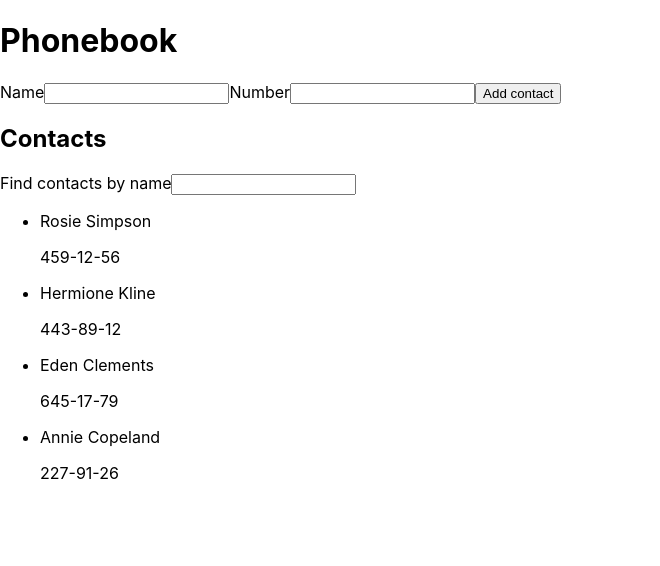
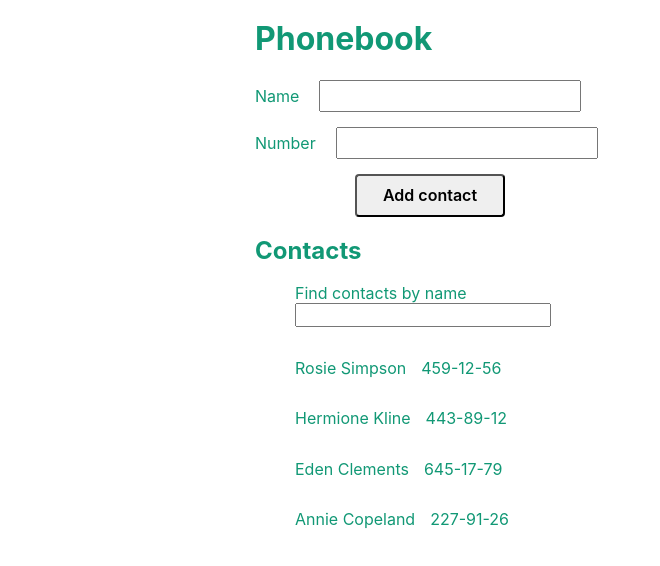
Before and after one commit to Anastasiia-Ihn/goit-react-hw-02-phonebook, a React (Create React App) app: page / in a window 1280 px wide. Shown: the top 566 px of the page, without its empty margins (0-660 px from the left). Built offline with nearby package versions, Linux system fonts and the light colour scheme.

Commit message:
added styles

```diff
--- a/package.json
+++ b/package.json
@@ -8,6 +8,7 @@
     "@testing-library/react": "^12.1.4",
     "@testing-library/user-event": "^13.5.0",
     "formik": "^2.4.5",
+    "modern-normalize": "^2.0.0",
     "nanoid": "^5.0.1",
     "react": "^18.1.0",
     "react-dom": "^18.1.0",
--- a/src/components/ContactForm/ContactForm.jsx
+++ b/src/components/ContactForm/ContactForm.jsx
@@ -1,6 +1,12 @@
-import { Formik, Form, Field, ErrorMessage } from 'formik';
+import { Formik } from 'formik';
 import * as Yup from 'yup';
 import { nanoid } from 'nanoid';
+import {
+  BtnAddContact,
+  ErrorMsg,
+  FieldForm,
+  StyledForm,
+} from './ContactForm.styled';
 
 const builderSchema = Yup.object().shape({
   name: Yup.string()
@@ -27,21 +33,21 @@ export const ContactForm = ({ onAdd }) => {
       onSubmit={onSubmit}
       validationSchema={builderSchema}
     >
-      <Form>
+      <StyledForm>
         <label>
           Name
-          <Field id={nanoid()} name="name" />
-          <ErrorMessage name="name" />
+          <FieldForm id={nanoid()} name="name" />
+          <ErrorMsg component="p" name="name" />
         </label>
 
         <label>
           Number
-          <Field type="number" id={nanoid()} name="number" />
-          <ErrorMessage name="number" />
+          <FieldForm type="number" id={nanoid()} name="number" />
+          <ErrorMsg component="p" name="number" />
         </label>
 
-        <button type="submit">Add contact</button>
-      </Form>
+        <BtnAddContact type="submit">Add contact</BtnAddContact>
+      </StyledForm>
     </Formik>
   );
 };
--- /dev/null
+++ b/src/components/ContactForm/ContactForm.styled.js
@@ -0,0 +1,32 @@
+import { Form, Field, ErrorMessage } from 'formik';
+import styled from 'styled-components';
+
+export const StyledForm = styled(Form)`
+  width: 350px;
+  display: flex;
+  flex-direction: column;
+  gap: 15px;
+`;
+
+export const FieldForm = styled(Field)`
+  margin-left: 20px;
+  padding: 5px;
+`;
+
+export const ErrorMsg = styled(ErrorMessage)`
+  color: red;
+  font-size: 14px;
+`;
+
+export const BtnAddContact = styled.button`
+  margin: 0 auto;
+  border-radius: 4px;
+  font-weight: 600;
+  width: 150px;
+  padding: 10px;
+
+  &:hover,
+  &:focus {
+    background-color: #119875;
+  }
+`;
--- a/src/components/ContactList/ContactList.jsx
+++ b/src/components/ContactList/ContactList.jsx
@@ -1,14 +1,16 @@
+import { List, ListItem } from './ContactList.styled';
+
 export const ContactList = ({ listContacts }) => {
   return (
-    <ul>
+    <List>
       {listContacts.map(({ id, name, number }) => (
-        <li key={id}>
+        <ListItem key={id}>
           <p>{name}</p>
           <p>{number}</p>
-        </li>
+        </ListItem>
       ))}
-    </ul>
+    </List>
   );
 };
 
-// list-style: square;
+//
--- /dev/null
+++ b/src/components/ContactList/ContactList.styled.js
@@ -0,0 +1,10 @@
+import styled from 'styled-components';
+
+export const List = styled.ul`
+  list-style: square;
+`;
+
+export const ListItem = styled.li`
+  display: flex;
+  gap: 15px;
+`;
--- a/src/components/Filter/Filter.jsx
+++ b/src/components/Filter/Filter.jsx
@@ -1,10 +1,12 @@
+import { FormInput } from './Filter.styled';
+
 export const Filter = ({ filter, onChange }) => {
   return (
-    <form>
+    <FormInput>
       <label>
         Find contacts by name
         <input type="text" name="input" value={filter} onChange={onChange} />
       </label>
-    </form>
+    </FormInput>
   );
 };
--- /dev/null
+++ b/src/components/Filter/Filter.styled.js
@@ -0,0 +1,7 @@
+import styled from 'styled-components';
+
+export const FormInput = styled.form`
+  display: inline-block;
+  width: 300px;
+  padding-left: 40px;
+`;
--- a/src/index.css
+++ b/src/components/GlobalStyle.js
@@ -1,7 +1,13 @@
-@import-normalize; /* bring in normalize.css styles */
+import { createGlobalStyle } from 'styled-components';
+import 'modern-normalize';
 
+export const GlobalStyle = createGlobalStyle`
 body {
-  margin: 0;
+    color: #119875;
+    width: 800px;
+    padding: 0 15px;
+
+  margin: 0 auto;
   font-family: -apple-system, BlinkMacSystemFont, 'Segoe UI', 'Roboto', 'Oxygen',
     'Ubuntu', 'Cantarell', 'Fira Sans', 'Droid Sans', 'Helvetica Neue',
     sans-serif;
@@ -13,3 +19,8 @@ code {
   font-family: source-code-pro, Menlo, Monaco, Consolas, 'Courier New',
     monospace;
 }
+
+p, li{
+      padding: 0;
+}
+`;
--- a/src/index.js
+++ b/src/index.js
@@ -1,10 +1,18 @@
 import React from 'react';
 import ReactDOM from 'react-dom/client';
 import { App } from 'components/App';
-import './index.css';
+import { ThemeProvider } from 'styled-components';
+import { GlobalStyle } from 'components/GlobalStyle';
+
+const theme = {
+  color: '#485968',
+};
 
 ReactDOM.createRoot(document.getElementById('root')).render(
   <React.StrictMode>
-    <App />
+    <ThemeProvider theme={{ theme }}>
+      <App />
+      <GlobalStyle />
+    </ThemeProvider>
   </React.StrictMode>
 );
```
Also changed, not shown: 1 other file (tests, documents, lock files or other folders).
